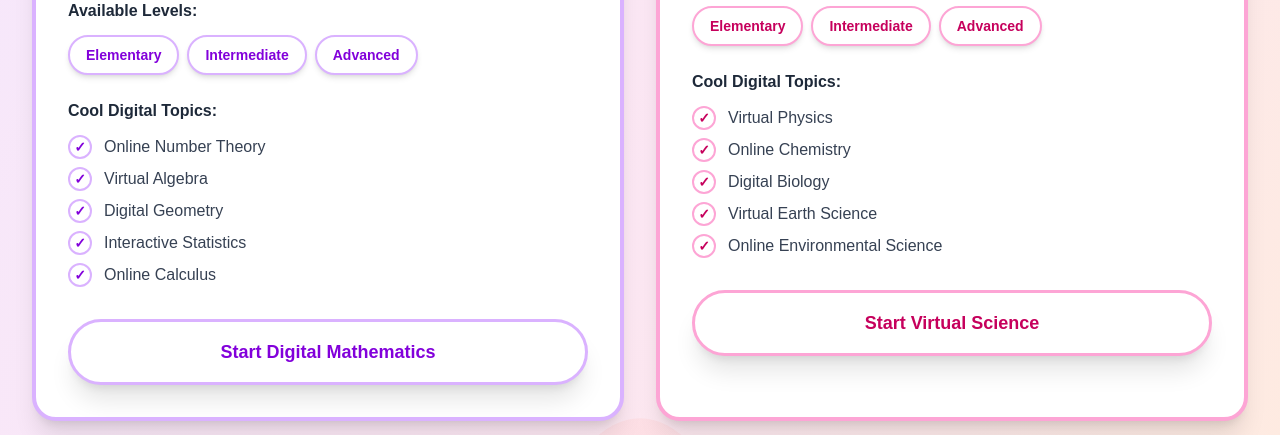
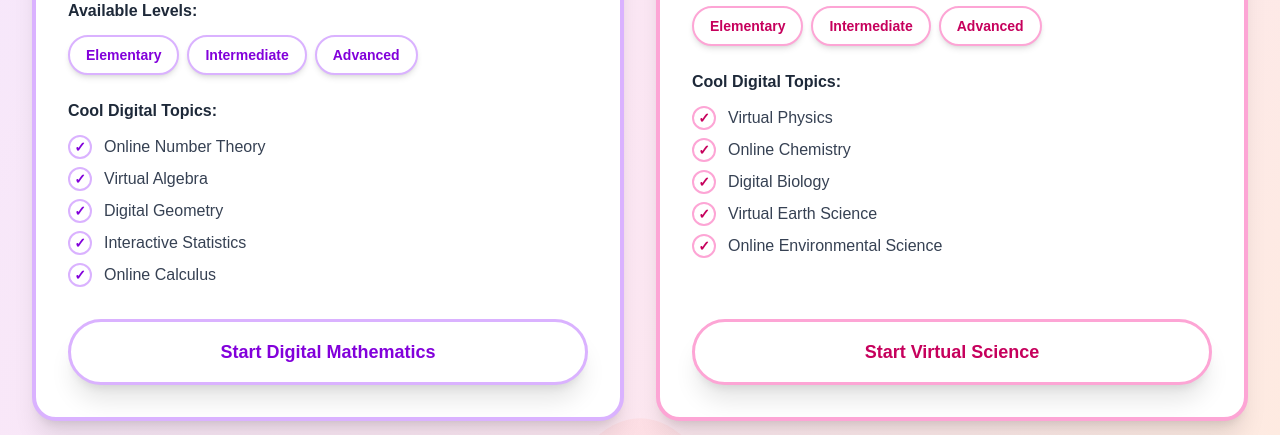
Before and after one commit to tabrezkhan005/brainlybees, a Next.js app: page /online-programs in a window 1280 px wide. Shown: the part 3052-3487 px from the top of the page. Built offline with nearby package versions, Linux system fonts and the light colour scheme.

Commit message:
Modified

```diff
--- a/src/app/online-programs/page.tsx
+++ b/src/app/online-programs/page.tsx
@@ -512,7 +512,7 @@ export default function OnlineProgramsPage() {
               const textColors = ['text-purple-700', 'text-pink-700', 'text-orange-700', 'text-red-700'];
 
               return (
-                <div key={index} className={`bg-white rounded-3xl shadow-xl overflow-hidden border-4 ${borderColors[index]} hover:shadow-2xl transition-all duration-300 hover:scale-105`}>
+                <div key={index} className={`bg-white rounded-3xl shadow-xl overflow-hidden border-4 ${borderColors[index]} hover:shadow-2xl transition-all duration-300 hover:scale-105 flex flex-col h-full`}>
                   <div className="relative">
                     <div className={`bg-gradient-to-br ${bgColors[index]} p-6 flex items-center justify-center min-h-64`}>
                       <div className="relative w-full h-56 rounded-2xl overflow-hidden shadow-lg">
@@ -534,7 +534,7 @@ export default function OnlineProgramsPage() {
                     </div>
                   </div>
 
-                  <div className="p-8">
+                  <div className="p-8 flex flex-col flex-grow">
                     <p className="text-gray-700 mb-6 leading-relaxed text-lg font-nunito">
                       {subject.description}
                     </p>
@@ -550,7 +550,7 @@ export default function OnlineProgramsPage() {
                       </div>
                     </div>
 
-                    <div className="mb-8">
+                    <div className="mb-8 flex-grow">
                       <h4 className="font-bold text-gray-800 mb-3 font-poppins">Cool Digital Topics:</h4>
                       <div className="space-y-2">
                         {subject.topics.map((topic, topicIndex) => (
@@ -564,11 +564,13 @@ export default function OnlineProgramsPage() {
                       </div>
                     </div>
 
-                    <a href="https://wa.me/918979245215" target="_blank" rel="noopener noreferrer">
-                      <button className={`w-full bg-white border-3 ${borderColors[index]} ${textColors[index]} py-4 rounded-full font-bold text-lg shadow-xl hover:shadow-2xl transition-all duration-300 hover:scale-105 font-poppins hover:bg-gray-50`}>
-                        Start {subject.title}
-                      </button>
-                    </a>
+                    <div className="mt-auto">
+                      <a href="https://wa.me/918979245215" target="_blank" rel="noopener noreferrer">
+                        <button className={`w-full bg-white border-3 ${borderColors[index]} ${textColors[index]} py-4 rounded-full font-bold text-lg shadow-xl hover:shadow-2xl transition-all duration-300 hover:scale-105 font-poppins hover:bg-gray-50`}>
+                          Start {subject.title}
+                        </button>
+                      </a>
+                    </div>
                   </div>
                 </div>
               );
```
